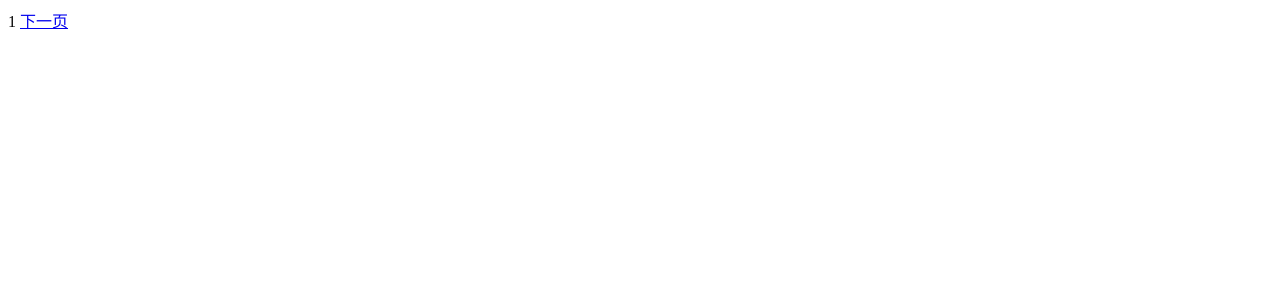
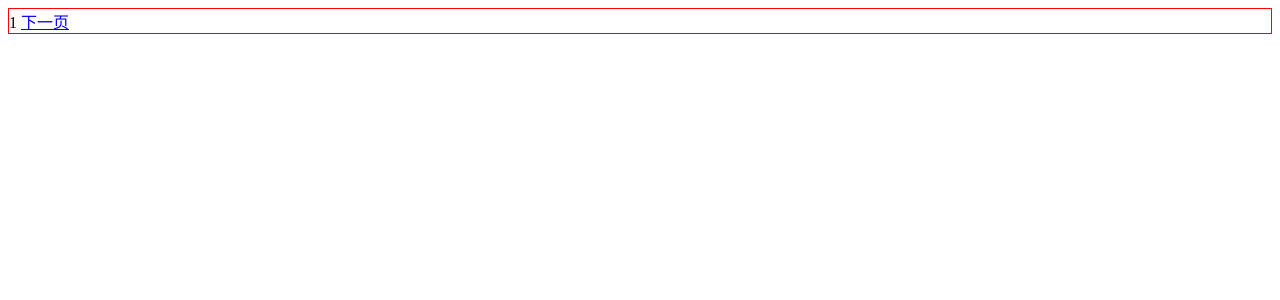
Before and after one commit to westee/mangosteen-react, a React (Vite) app: page /welcome/2 in a window 1280 px wide. Shown: the top 300 px of the page. Built offline with nearby package versions, Linux system fonts and the light colour scheme.

Commit message:
修改目录结构

```diff
--- /dev/null
+++ b/src/layouts/MainLayout.tsx
@@ -0,0 +1,6 @@
+import { Outlet } from 'react-router-dom'
+export const MainLayout: React.FC = () => {
+  return <div>
+    <Outlet />
+  </div>
+}
--- /dev/null
+++ b/src/layouts/WelcomeLayout.tsx
@@ -0,0 +1,6 @@
+import { Outlet } from 'react-router-dom'
+export const WelcomeLayout: React.FC = () => {
+  return <div>
+    <Outlet />
+  </div>
+}
--- a/src/main.tsx
+++ b/src/main.tsx
@@ -1,44 +1,7 @@
 import React from 'react'
 import ReactDOM from 'react-dom/client'
-import { NavLink, Outlet, RouterProvider, createBrowserRouter } from 'react-router-dom'
-import RedirectToWelcome from './components/RedirectToWelcome'
-
-const router = createBrowserRouter([
-  {
-    path: '/',
-    element: <Outlet></Outlet>,
-    errorElement: <RedirectToWelcome></RedirectToWelcome>,
-    children: [
-      {
-        index: true,
-        element: <div>index</div>,
-      }, {
-        path: 'welcome/',
-        element: <Outlet />,
-        children: [
-          {
-            path: '1',
-            element: <div>1 <NavLink to="/welcome/2">下一页</NavLink>   </div>,
-          },
-          {
-            path: '2',
-            element: <div>1 <NavLink to="/welcome/3">下一页</NavLink>   </div>,
-          },
-          {
-            path: '3',
-            element: <div>1 <NavLink to="/welcome/4">下一页</NavLink>   </div>,
-          },
-          {
-            path: '4',
-            element: <div>1 <NavLink to="/xxx">下一页</NavLink>   </div>,
-          }
-        ]
-
-      },
-    ],
-  },
-])
-
+import { RouterProvider } from 'react-router-dom'
+import { router } from './routes/router'
 const root = document.getElementById('root') as HTMLElement
 const rootDOM = ReactDOM.createRoot(root)
 rootDOM.render(
--- /dev/null
+++ b/src/pages/Welcome1.tsx
@@ -0,0 +1,7 @@
+import * as React from 'react'
+import { NavLink } from 'react-router-dom'
+export const Welcome1: React.FC = () => {
+  return (
+    <div style={{ border: '1px solid red' }}> 1 <NavLink to="/welcome/2">下一页</NavLink> </div>
+  )
+}
--- /dev/null
+++ b/src/pages/Welcome2.tsx
@@ -0,0 +1,7 @@
+import * as React from 'react'
+import { NavLink } from 'react-router-dom'
+export const Welcome2: React.FC = () => {
+  return (
+    <div style={{ border: '1px solid red' }}> 1 <NavLink to="/welcome/3">下一页</NavLink> </div>
+  )
+}
--- /dev/null
+++ b/src/pages/Welcome3.tsx
@@ -0,0 +1,7 @@
+import * as React from 'react'
+import { NavLink } from 'react-router-dom'
+export const Welcome3: React.FC = () => {
+  return (
+    <div style={{ border: '1px solid red' }}> 1 <NavLink to="/welcome/4">下一页</NavLink> </div>
+  )
+}
--- /dev/null
+++ b/src/pages/Welcome4.tsx
@@ -0,0 +1,7 @@
+import * as React from 'react'
+import { NavLink } from 'react-router-dom'
+export const Welcome4: React.FC = () => {
+  return (
+    <div style={{ border: '1px solid red' }}> 1 <NavLink to="/xxx">下一页</NavLink> </div>
+  )
+}
--- /dev/null
+++ b/src/routes/router.tsx
@@ -0,0 +1,15 @@
+import { createBrowserRouter } from 'react-router-dom'
+import RedirectToWelcome from '../components/RedirectToWelcome'
+import { MainLayout } from '../layouts/MainLayout'
+import { welcomeRoutes } from './welcomeRoutes'
+
+export const router = createBrowserRouter([
+  {
+    path: '/',
+    element: <MainLayout />,
+    errorElement: <RedirectToWelcome />,
+    children: [
+      welcomeRoutes
+    ],
+  },
+])
--- /dev/null
+++ b/src/routes/welcomeRoutes.tsx
@@ -0,0 +1,29 @@
+import { WelcomeLayout } from '../layouts/WelcomeLayout'
+import { Welcome1 } from '../pages/Welcome1'
+import { Welcome2 } from '../pages/Welcome2'
+import { Welcome3 } from '../pages/Welcome3'
+import { Welcome4 } from '../pages/Welcome4'
+
+export const welcomeRoutes = {
+  path: 'welcome/',
+  element: <WelcomeLayout></WelcomeLayout>,
+  children: [
+    {
+      path: '1',
+      element: <Welcome1></Welcome1>,
+    },
+    {
+      path: '2',
+      element: <Welcome2></Welcome2>,
+    },
+    {
+      path: '3',
+      element: <Welcome3></Welcome3>,
+    },
+    {
+      path: '4',
+      element: <Welcome4></Welcome4>,
+    }
+  ]
+
+}
```
